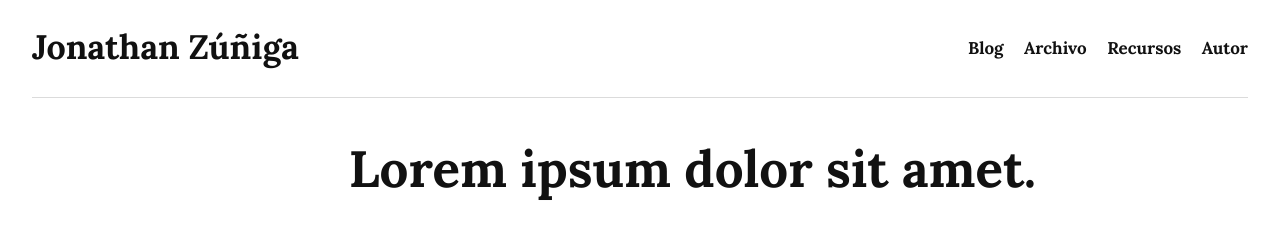
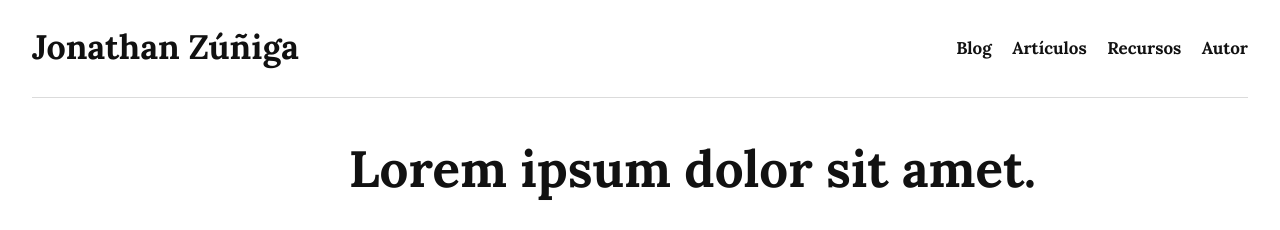
Before and after one commit to jonathanzuniga/jonathanzuniga.github.io, a Jekyll site: the page built from index.html, in a window 1280 px wide. Shown: the top 230 px of the page. Built offline with Jekyll 4.4.1, drawn with Linux system fonts in a browser that asks for light colours; the list of posts is cut into pages by our own code.

Commit message:
Update patterns file, rename archive page to articles, to-do's.

```diff
--- a/_includes/header.html
+++ b/_includes/header.html
@@ -15,9 +15,9 @@
                     Blog
                 </a>
             </li>
-            <li class="nav__item {% if current[ 1 ] == 'archive' %}active{% endif %}">
-                <a href="{{ site.baseurl }}/archive">
-                    Archivo
+            <li class="nav__item {% if current[ 1 ] == 'articles' %}active{% endif %}">
+                <a href="{{ site.baseurl }}/articles">
+                    Artículos
                 </a>
             </li>
             <li class="nav__item {% if current[ 1 ] == 'resources' %}active{% endif %}">
--- a/_includes/sidebar.html
+++ b/_includes/sidebar.html
@@ -36,7 +36,8 @@
 
         <label class="h5 collapse__head collapse__head--right-icon" for="collapse-categories" >Categorías</label>
 
-        <ul class="list collapse__body">
+        <div class="collapse__body">
+            <ul class="list">
                 {% for category in site.categories %}
                     <li>
                         <a href="/blog/category/{{ category[0] | slugify }}">
@@ -45,6 +46,7 @@
                     </li>
                 {% endfor %}
             </ul>
+        </div>
     </div>
 </aside>
 
--- a/_layouts/default.html
+++ b/_layouts/default.html
@@ -12,8 +12,8 @@
     <body class="body
         {% if page.url == '/' %}
             body--home
-        {% elsif current[1] == 'archive' %}
-            body--archive
+        {% elsif current[1] == 'articles' %}
+            body--articles
         {% elsif current[1] == 'about' %}
             body--about
         {% elsif page.url == '/search' %}
@@ -27,7 +27,7 @@
                 Lorem ipsum dolor sit amet.
             {% elsif page.layout == 'category' %}
                 «{{ page.category }}»
-            {% elsif page.layout == 'archive' or page.url == '/search' %}
+            {% elsif page.layout == 'articles' or page.url == '/search' %}
             {% else %}
                 {{ page.title }}
             {% endif %}
@@ -50,7 +50,7 @@
                 </p>
 
                 <hr>
-            {% elsif page.layout == 'archive' or page.url == '/search' %}
+            {% elsif page.layout == 'articles' or page.url == '/search' %}
                 {% include search_form.html %}
             {% endif %}
         </div>
--- a/archive/index.html
+++ /dev/null
@@ -1,4 +0,0 @@
----
-layout: archive
-permalink: /archive
----
--- /dev/null
+++ b/articles/index.html
@@ -0,0 +1,4 @@
+---
+layout: articles
+permalink: /articles
+---
```
Also changed, not shown: README.md, _layouts/articles.html (renamed from _layouts/archive.html), css/patterns.min.css. Lines whose indentation alone changed are shown as unchanged.
